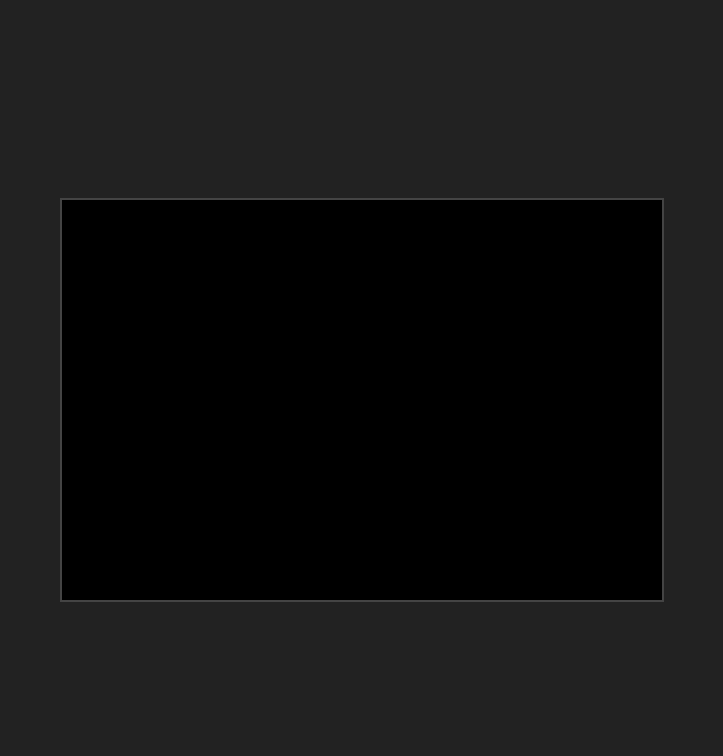
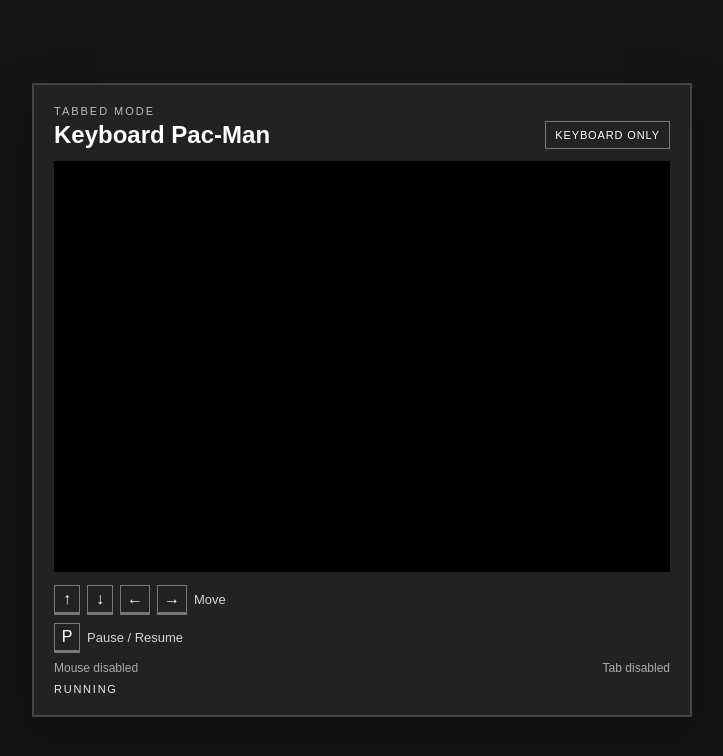
Before and after one commit to sahilmuzkanti-afk/html.5, a plain HTML site: page index.html in a window 1280 px wide. Shown: the whole page, without its empty margins (278-1001 px from the left). Drawn offline with Linux system fonts and the light colour scheme.

Commit message:
Made the colours

```diff
--- a/index.html
+++ b/index.html
@@ -8,7 +8,23 @@
 </head>
 <body>
   <main class="game-shell">
-    <canvas id="game" width="600" height="400" aria-label="Keyboard-only Pac-Man game"></canvas>
+    <header class="game-header">
+      <div>
+        <p class="eyebrow">TABBED MODE</p>
+        <h1>Keyboard Pac-Man</h1>
+      </div>
+      <p class="keyboard-badge">KEYBOARD ONLY</p>
+    </header>
+    <section class="game-frame" aria-label="Game area">
+      <canvas id="game" width="600" height="400" aria-label="Keyboard-only Pac-Man game"></canvas>
+      <div id="overlay" class="pause-overlay" hidden>PAUSED</div>
+    </section>
+    <footer class="controls">
+      <div class="control-row"><kbd>↑</kbd><kbd>↓</kbd><kbd>←</kbd><kbd>→</kbd><span>Move</span></div>
+      <div class="control-row"><kbd>P</kbd><span>Pause / Resume</span></div>
+      <div class="blocked-row"><span>Mouse disabled</span><span>Tab disabled</span></div>
+      <p id="status" class="status">RUNNING</p>
+    </footer>
   </main>
   <script src="script.js"></script>
 </body>
--- a/script.js
+++ b/script.js
@@ -1,5 +1,7 @@
 const canvas = document.getElementById("game");
 const context = canvas.getContext("2d");
+const statusText = document.getElementById("status");
+const overlay = document.getElementById("overlay");
 const mainImage = new Image();
 const keyclick = {};
 let score = 0;
@@ -7,6 +9,7 @@
 let countblink = 10;
 let ghost = false;
 let ghost2 = false;
+let paused = false;
 const player = { x: 50, y: 100, pacmouth: 320, pacdir: 0, psize: 32, speed: 5 };
 const enemy = { x: 150, y: 200, speed: 5, moving: 0, dirx: 0, diry: 0, flash: 0, ghosteat: false };
 const enemy2 = { x: 150, y: 200, speed: 5, moving: 0, dirx: 0, diry: 0, flash: 0, ghosteat: false };
@@ -15,13 +18,23 @@
 mouseEvents.forEach(type => document.addEventListener(type, event => event.preventDefault(), { capture: true, passive: false }));
 document.addEventListener("keydown", event => {
   if (event.key === "Tab") { event.preventDefault(); return; }
-  if ([37, 38, 39, 40].includes(event.keyCode)) {
+  if (event.key.toLowerCase() === "p" && !event.repeat) {
+    event.preventDefault();
+    paused = !paused;
+    updatePauseUI();
+    return;
+  }
+  if (!paused && [37, 38, 39, 40].includes(event.keyCode)) {
     event.preventDefault();
     keyclick[event.keyCode] = true;
     move();
   }
 }, false);
 document.addEventListener("keyup", event => delete keyclick[event.keyCode], false);
+function updatePauseUI() {
+  if (statusText) statusText.textContent = paused ? "PAUSED" : "RUNNING";
+  if (overlay) overlay.hidden = !paused;
+}
 function move() {
   if (37 in keyclick) { player.x -= player.speed; player.pacdir = 64; }
   if (38 in keyclick) { player.y -= player.speed; player.pacdir = 96; }
@@ -80,7 +93,11 @@
   context.drawImage(mainImage, enemy.ghostNum, enemy.flash, 32, 32, enemy.x, enemy.y, 32, 32);
   context.drawImage(mainImage, player.pacmouth, player.pacdir, 32, 32, player.x, player.y, 32, 32);
 }
-function playgame() { render(); requestAnimationFrame(playgame); }
+function playgame() {
+  if (!paused) render();
+  requestAnimationFrame(playgame);
+}
 mainImage.onload = playgame;
 mainImage.src = "pac.png";
-globalThis.__pacman = { player, enemy, enemy2, powerdot, render };
+updatePauseUI();
+globalThis.__pacman = { player, enemy, enemy2, powerdot, render, isPaused: () => paused };
--- a/style.css
+++ b/style.css
@@ -6,7 +6,9 @@
 html, body {
   margin: 0;
   min-height: 100%;
-  background: #222;
+  background: #151515;
+  color: #fff;
+  font-family: Arial, Helvetica, sans-serif;
 }
 body {
   min-height: 100vh;
@@ -14,5 +16,56 @@
   place-items: center;
   overflow: hidden;
 }
-.game-shell { border: 2px solid #444; background: #000; }
-canvas { display: block; pointer-events: none; }
+.game-shell {
+  width: min(660px, 94vw);
+  padding: 20px;
+  border: 2px solid #444;
+  background: #222;
+  box-shadow: 0 18px 45px rgba(0, 0, 0, .35);
+}
+.game-header {
+  display: flex;
+  align-items: end;
+  justify-content: space-between;
+  margin-bottom: 12px;
+}
+.eyebrow {
+  margin: 0 0 4px;
+  font-size: 11px;
+  letter-spacing: .18em;
+  color: #bcbcbc;
+}
+h1 { margin: 0; font-size: 24px; }
+.keyboard-badge {
+  margin: 0;
+  padding: 7px 9px;
+  border: 1px solid #777;
+  font-size: 11px;
+  letter-spacing: .08em;
+}
+.game-frame { position: relative; background: #000; }
+canvas { width: 100%; height: auto; display: block; pointer-events: none; }
+.pause-overlay {
+  position: absolute;
+  inset: 0;
+  display: grid;
+  place-items: center;
+  background: rgba(0, 0, 0, .58);
+  font-size: 34px;
+  font-weight: 800;
+  letter-spacing: .16em;
+}
+.pause-overlay[hidden] { display: none; }
+.controls { padding-top: 13px; display: grid; gap: 8px; }
+.control-row, .blocked-row { display: flex; align-items: center; gap: 7px; }
+kbd {
+  min-width: 26px;
+  padding: 4px 6px;
+  border: 1px solid #777;
+  border-bottom-width: 3px;
+  text-align: center;
+  font: inherit;
+}
+.control-row span { color: #d5d5d5; font-size: 13px; }
+.blocked-row { justify-content: space-between; color: #aaa; font-size: 12px; }
+.status { margin: 0; font-size: 11px; letter-spacing: .16em; color: #eee; }
```
